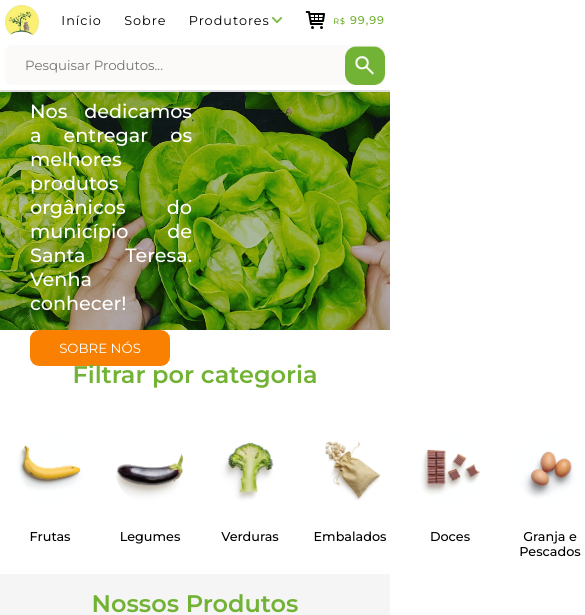
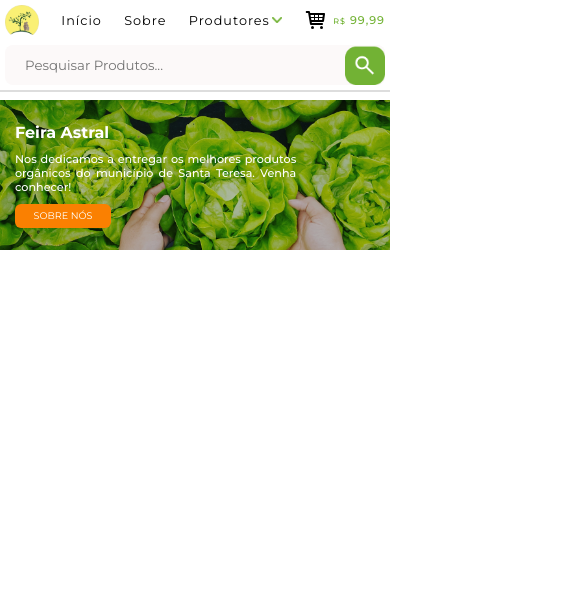
Before and after one commit to Prezotti/astral-frontend, a Next.js app: page / in a window 390 px wide. Shown: the top 615 px of the page, 585 px wide, since content can reach past the window. Built offline with nearby package versions, Linux system fonts and the light colour scheme.

Commit message:
TR-010 incremento

```diff
--- a/src/components/Button.tsx
+++ b/src/components/Button.tsx
@@ -1,19 +1,30 @@
-import styles from '../styles/components/Button.module.css'
-
+import styles from "../styles/components/Button.module.css";
 
 interface ButtonProps {
-    backgroundColor ?: string;
-    color ?: string;
-    height : number;
-    width : number;
-    text : string;
-    onClick : (event:React.MouseEvent<HTMLButtonElement>) => void;
+  backgroundColor?: string;
+  color?: string;
+  text: string;
+  onClick: (event: React.MouseEvent<HTMLButtonElement>) => void;
+  classType: string;
 }
 
-export function Button({backgroundColor = "#FA8001", color="#fff", height, width, text, onClick} : ButtonProps) {
-    return (
-        <button className={styles.button} style={{backgroundColor: backgroundColor, color, height: height, width: width, borderRadius: (height/4)}} onClick={onClick}>
-            {text}
-        </button>
-    )
+export function Button({
+  backgroundColor = "#FA8001",
+  color = "#fff",
+  text,
+  classType,
+  onClick,
+}: ButtonProps) {
+  return (
+    <button
+      style={{
+        backgroundColor: backgroundColor,
+        color,
+      }}
+      className={`${styles.button} ${styles[classType]}`}
+      onClick={onClick}
+    >
+      {text}
+    </button>
+  );
 }
--- a/src/pages/index.tsx
+++ b/src/pages/index.tsx
@@ -136,10 +136,10 @@ export default function Home() {
           de Santa Teresa. Venha conhecer!
         </p>
         <a href="/sobre">
-          <Button height={36} width={140} text="SOBRE NÓS" onClick={() => {}} />
+          <Button text="SOBRE NÓS" onClick={() => {}} classType="botaoBanner" />
         </a>
       </div>
-      <div className={styles.categoriaDiv}>
+      {/* <div className={styles.categoriaDiv}>
         <h2>Filtrar por categoria</h2>
         <section className={styles.categorias}>
           <Categoria
@@ -221,7 +221,7 @@ export default function Home() {
           )}
         </section>
       </div>
-      <Footer />
+      <Footer /> */}
     </>
   );
 }
--- a/src/styles/components/Button.module.css
+++ b/src/styles/components/Button.module.css
@@ -1,4 +1,38 @@
-.button{
-    border: none;
-    cursor: pointer;
+.button {
+  border: none;
+  cursor: pointer;
+  font-size: 1rem;
 }
+
+.botaoBanner {
+  height: 36px;
+  width: 144px;
+  border-radius: 9px;
+}
+
+@media (max-width: 560px) {
+  .botaoBanner {
+    height: 32px;
+    width: 128px;
+    font-size: 0.8rem;
+    border-radius: 8px;
+  }
+}
+
+@media (max-width: 450px) {
+  .botaoBanner {
+    height: 28px;
+    width: 112px;
+    font-size: 0.7rem;
+    border-radius: 7px;
+  }
+}
+
+@media (max-width: 400px) {
+  .botaoBanner {
+    height: 24px;
+    width: 96px;
+    font-size: 0.6rem;
+    border-radius: 6px;
+  }
+}
--- a/src/styles/pages/Home.module.css
+++ b/src/styles/pages/Home.module.css
@@ -25,12 +25,6 @@
   font-size: 1.2rem;
   font-weight: 500;
   width: 45%;
-}
-
-.banner button {
-  border: none;
-  background-color: #fa8001;
-  padding: 10px 20px;
 }
 
 .categoriaDiv {
@@ -99,3 +93,52 @@
   gap: 10px;
   align-items: center;
 }
+
+@media (max-width: 768px) {
+  .banner {
+    margin-top: 120px;
+    height: 200px;
+  }
+  .banner p {
+    width: 60%;
+    font-size: 1rem;
+  }
+  .banner h1 {
+    font-size: 1.5rem;
+  }
+}
+
+@media (max-width: 560px) {
+  .banner {
+    height: 180px;
+    padding-left: 15px;
+  }
+  .banner p {
+    width: 75%;
+    font-size: 0.9rem;
+  }
+  .banner h1 {
+    font-size: 1.3rem;
+  }
+}
+
+@media (max-width: 450px) {
+  .banner {
+    margin-top: 110px;
+    gap: 10px;
+  }
+}
+
+@media (max-width: 400px) {
+  .banner {
+    margin-top: 100px;
+    height: 150px;
+  }
+  .banner p {
+    width: 75%;
+    font-size: 0.7rem;
+  }
+  .banner h1 {
+    font-size: 1rem;
+  }
+}
```
